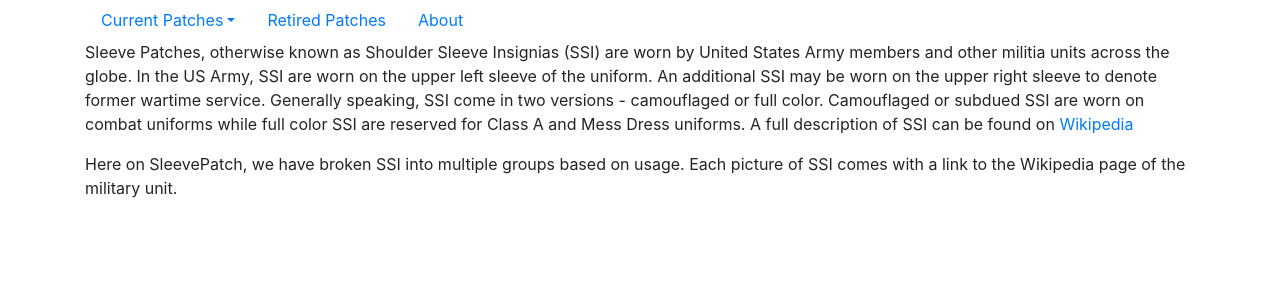
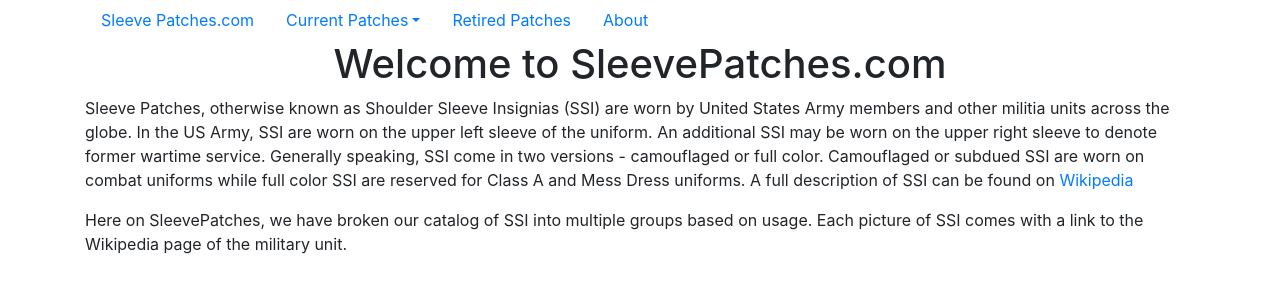
Before and after one commit to enexo/sleeve-patch, a plain HTML site: page index.html in a window 1280 px wide. Drawn offline with nearby package versions, Linux system fonts and the light colour scheme.

Commit message:
Final Before Upload

```diff
--- a/index.html
+++ b/index.html
@@ -10,6 +10,9 @@
 <div class="container">
     <nav class="navigation">
         <ul class="nav">
+            <li class="nav-item">
+                <a class="nav-link" href="index.html">Sleeve Patches.com</a>
+            </li>
             <li class="nav-item dropdown">
                 <a class="nav-link dropdown-toggle" data-toggle="dropdown" href="#" role="button" aria-haspopup="true" aria-expanded="false">Current Patches</a>
                 <div class="dropdown-menu">
@@ -26,6 +29,7 @@
             </li>
         </ul>
     </nav>
+    <h1 class="text-center">Welcome to SleevePatches.com</h1>
     <article class="introduction">
         <p>Sleeve Patches, otherwise known as Shoulder Sleeve Insignias (SSI) are worn by United States Army members and
         other militia units across the globe.  In the US Army, SSI are worn on the upper left sleeve of the uniform.
@@ -35,7 +39,7 @@
             <a href="https://en.wikipedia.org/wiki/Shoulder_sleeve_insignia_(United_States_Army)">Wikipedia</a>
         </p>
         <p>
-            Here on SleevePatch, we have broken SSI into multiple groups based on usage.  Each picture of SSI comes
+            Here on SleevePatches, we have broken our catalog of SSI into multiple groups based on usage.  Each picture of SSI comes
             with a link to the Wikipedia page of the military unit.
         </p>
     </article>
```
Also changed, not shown: About.html (+1 -1 lines).
